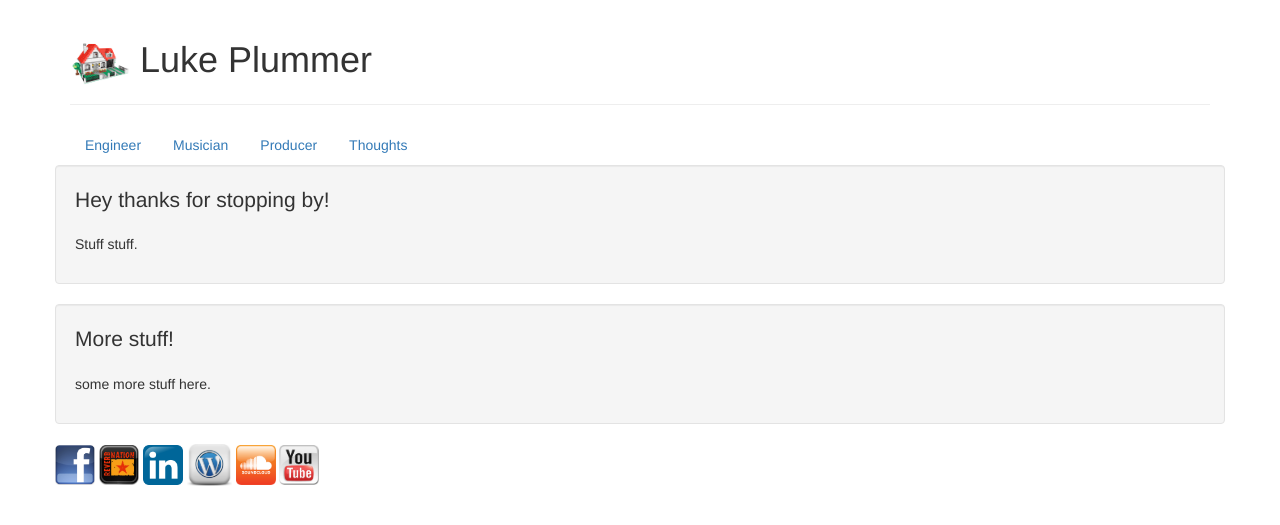
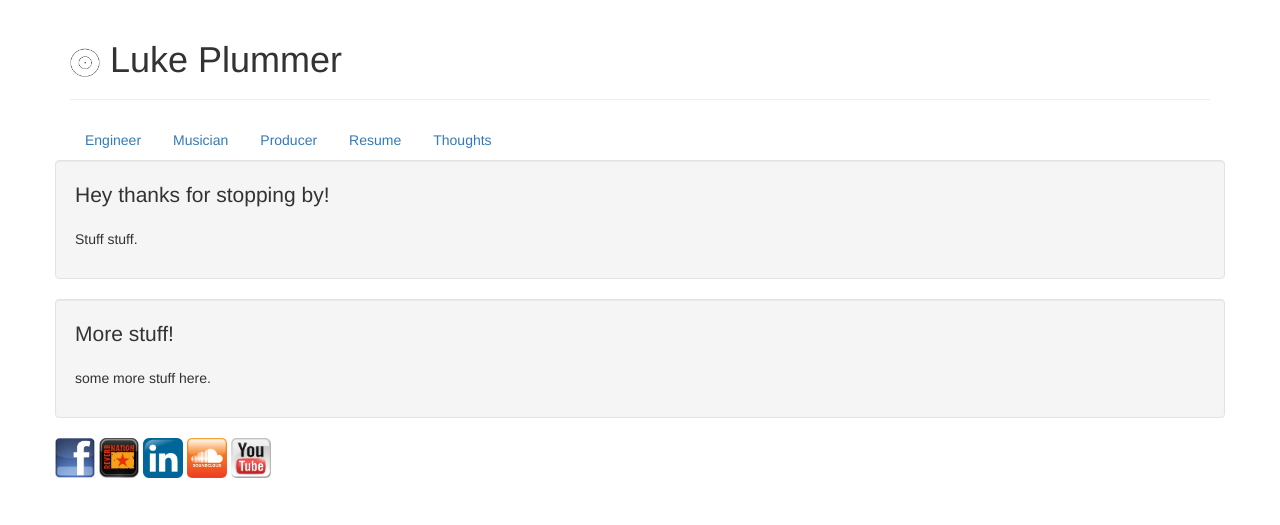
Before and after one commit to lplummer/lukuleledotcom, a Django app: page / in a window 1280 px wide. Shown: the top 525 px of the page. Run offline with Django 3.2, Linux system fonts and the light colour scheme; parts of the project's set-up code (start-up, migrations or seed data) failed here and were passed over; some libraries are stand-ins or nearby versions.

Commit message:
added resume

```diff
--- a/lukuleledotcom/settings.py
+++ b/lukuleledotcom/settings.py
@@ -10,10 +10,10 @@ ADMINS = (
 MANAGERS = ADMINS
 
 import dj_database_url
-DATABASES = {'default': dj_database_url.config(default='postgres://vwnljgjlfvncnf:WXmR-IzQhbJCszQlApyXjvsoM8@ec2-23-21-91-88.compute-1.amazonaws.com:5432/d8ani6rmk7nn02')}
+#DATABASES = {'default': dj_database_url.config(default='postgres://vwnljgjlfvncnf:WXmR-IzQhbJCszQlApyXjvsoM8@ec2-23-21-91-88.compute-1.amazonaws.com:5432/d8ani6rmk7nn02')}
 
 
-#DATABASES = {'default': dj_database_url.config(default='sqlite:///sqlite.db')}
+DATABASES = {'default': dj_database_url.config(default='sqlite:///sqlite.db')}
 
 # Local time zone for this installation. Choices can be found here:
 # http://en.wikipedia.org/wiki/List_of_tz_zones_by_name
--- a/lukuleledotcom/templates/base.html
+++ b/lukuleledotcom/templates/base.html
@@ -8,12 +8,13 @@
 	<body>
 		<div class='container'>
 			<div class='page-header'>
-				<h1><a href='/'><img style='width:60px' src='static/icons/house1.png' /></a>&nbspLuke Plummer</h1>
+				<h1><a href='/'><img style='width:30px' src='static/img/lp-outline.png' /></a>&nbspLuke Plummer</h1>
 			</div>
 			<ul class='nav nav-pills span12'>
 				<li class='{{engineer}}'><a href='engineer'>Engineer</a></li>
 				<li class='{{music}}'><a href='music'>Musician</a></li>
 				<li class='{{production}}'><a href='production'>Producer</a></li>
+				<li class='{{resume}}'><a href='resume'>Resume</a></li>
 				<li class='{{blog}}'><a href='blog'>Thoughts</a></li>
 			</ul>
 			{% block content %}{% endblock %}
--- a/lukuleledotcom/templates/blog.html
+++ b/lukuleledotcom/templates/blog.html
@@ -3,10 +3,10 @@
 	<div>
 	{% for e in entries %}
 	<div class = 'row'>
-		<div class = 'span4 well'>
+		<div class = 'span4 well' style = 'center'>
 			<p class = 'lead'>{{e.title}}</p>
-			<p>{{e.content}}</p>
-			<p class='muted'>{{e.author}}, {{e.date}}</p>
+			<p>{{e.content|linebreaks}}</p>
+			<p class='muted' style = 'text-align: right'>{{e.author}}, {{e.date}}</p>
 		</div>
 	</div>
 	{% endfor %}
--- a/lukuleledotcom/templates/index.html
+++ b/lukuleledotcom/templates/index.html
@@ -15,7 +15,6 @@
 				<a class='' href='http://www.facebook.com/pages/Luke-Plummer/32715401636'><img style='width:40px;' src='static/icons/facebook.png' /></a>
 				<a class='' href='http://www.reverbnation.com/lukeplummer'><img style='width:40px;' src='static/icons/reverbnation.png' /></a>
 				<a class='' href='http://www.linkedin.com/pub/luke-plummer/3a/544/ba7'><img style='width:40px;' src='static/icons/linkedin.png' /></a>
-				<a class='' href='http://atemporaryname.wordpress.com/'><img style='width:45px;' src='static/icons/wordpress-white.png' /></a>
 				<a class='' href='https://www.soundcloud.com/lukulele-1/'><img style='width:40px;' src='static/icons/soundcloud.png' /></a>
 				<a class='' href='https://www.youtube.com/channel/UCVeDzQt71fiZddqtOXXZXNQ'><img style='width:40px;' src='static/icons/youtube.png' /></a>
 			</div>
--- /dev/null
+++ b/lukuleledotcom/templates/resume.html
@@ -0,0 +1,4 @@
+{% extends "base.html" %}
+	{% block content %}
+		<iframe style='float:center' class ='thumbnail shadowlight' src="https://docs.google.com/document/pub?id=1KrkWhBRVSTpLEZo72zRODNlCTanWjvI4tvNy3hLAN60&amp;embedded=true" width='80%' height='1300'></iframe>
+	{% endblock %}
```
Also changed, not shown: lukuleledotcom/static/img/lp-outline.png (added), 1 other file.
